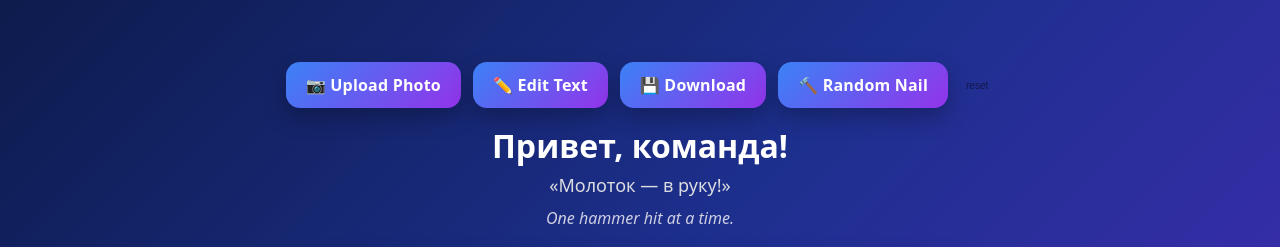
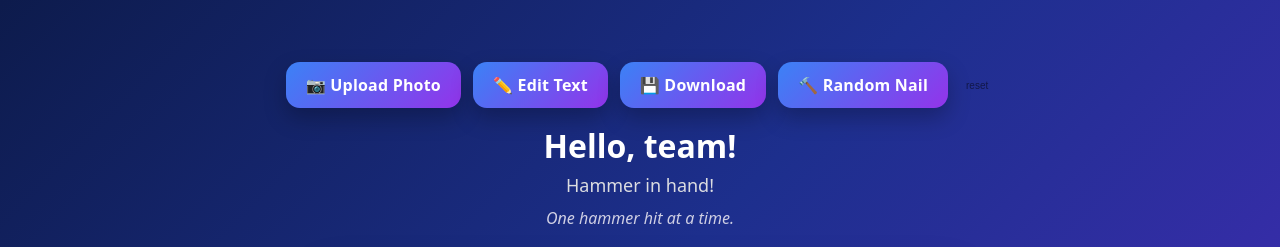
Before and after one commit to overheardaikoga/hammer-site, a plain HTML site: page index.html in a window 1280 px wide. Shown: the top 247 px of the page. Drawn offline with Linux system fonts and the light colour scheme.

Commit message:
Update index.html

```diff
--- a/index.html
+++ b/index.html
@@ -55,10 +55,10 @@
       <button type="button" id="editCancel" class="btn small">Cancel</button>
     </form>
 
-    <!-- Текстовые зоны -->
-    <h1 id="headline">Привет, команда!</h1>
-    <p id="subline">«Молоток — в руку!»</p>
-    <p id="quote"><em>One hammer hit at a time.</em></p>
+    <!-- Text zones -->
+<h1 id="headline">Hello, team!</h1>
+<p id="subline">Hammer in hand!</p>
+<p id="quote"><em>One hammer hit at a time.</em></p>
 
     <!-- Превью изображения -->
     <div id="photoWrap" class="photo-wrap img-card" hidden>
```
